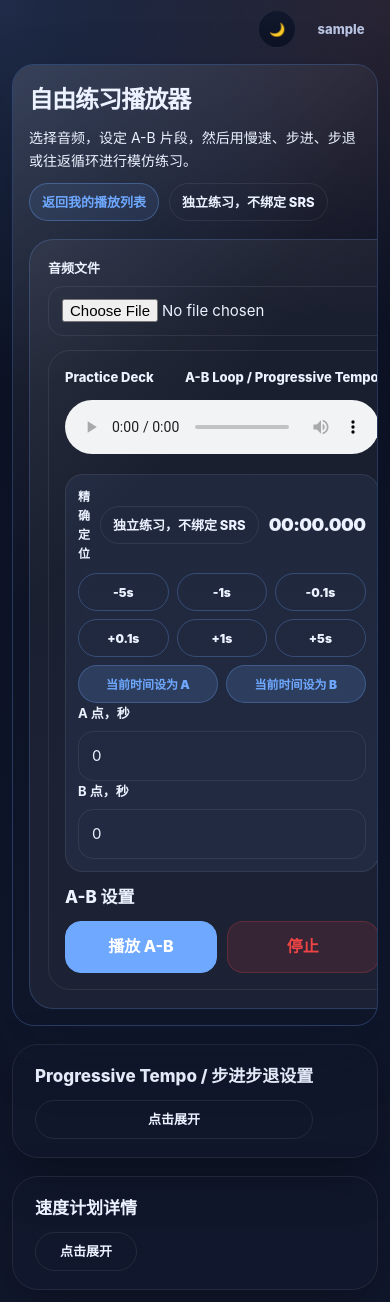
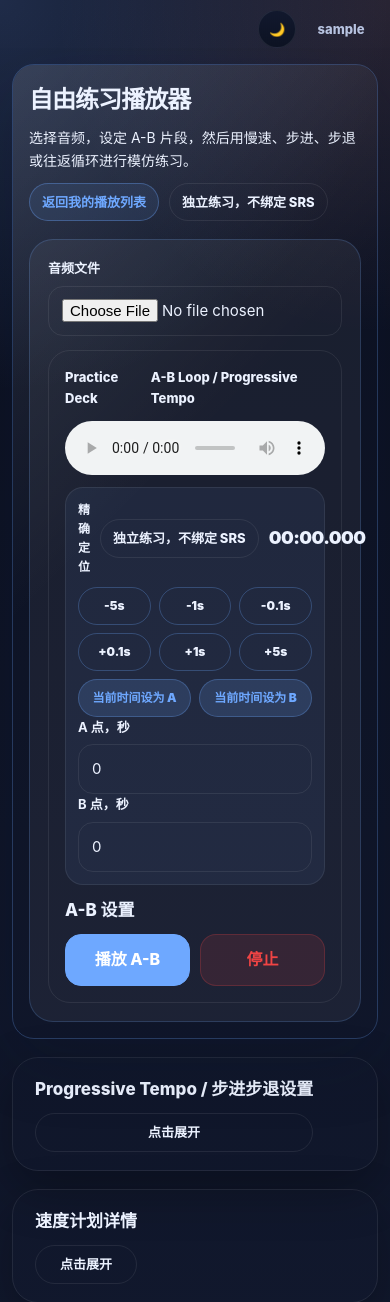
Before and after one commit to jyabing/study-dictation-system, a Django app: page /practice-player/ in a window 390 px wide. Shown: the top 1302 px of the page. Run offline with Django 4.2, Linux system fonts and the light colour scheme; the visitor is signed in with stand-in values (Sample User, id 1).

Commit message:
Fix mobile overflow on practice player page

```diff
--- a/app/train/templates/train/practice_player.html
+++ b/app/train/templates/train/practice_player.html
@@ -1011,7 +1011,42 @@
 
 @media (max-width: 720px) {
     .practice-shell {
+        width: 100%;
+        max-width: 100%;
+        overflow-x: hidden;
         padding: 16px 12px 40px;
+        box-sizing: border-box;
+    }
+
+    .practice-player-stage,
+    .practice-player-content,
+    .practice-player-main,
+    .practice-deck,
+    .practice-audio-frame,
+    .practice-precise-control,
+    .practice-card,
+    .practice-settings-card {
+        width: 100%;
+        max-width: 100%;
+        min-width: 0;
+        box-sizing: border-box;
+    }
+
+    .practice-audio-label {
+        grid-template-columns: 1fr;
+        gap: 6px;
+    }
+
+    .practice-audio-label span {
+        min-width: 0;
+        overflow-wrap: anywhere;
+    }
+
+    .practice-audio {
+        display: block;
+        width: 100%;
+        max-width: 100%;
+        min-width: 0;
     }
 
     .practice-player-stage,
```
